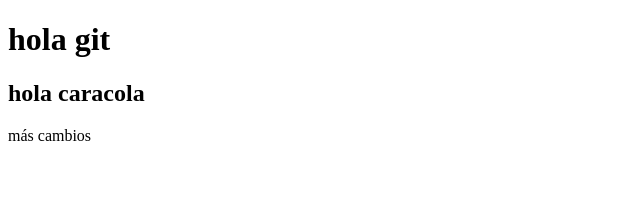
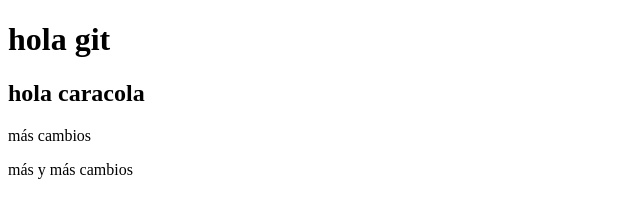
Before and after one commit to RaquelPatinhoRodriguez/cursogit, a plain HTML site: page index.html in a window 1280 px wide. Shown: the whole page, without its empty margins (0-640 px from the left). Drawn offline with Linux system fonts and the light colour scheme.

Commit message:
Añadiendo más cambios

```diff
--- a/index.html
+++ b/index.html
@@ -9,5 +9,6 @@
     <h1>hola git</h1>
     <h2>hola caracola</h2>
     <p>más cambios</p>
+    <p>más y más cambios</p>
 </body>
 </html>
```
